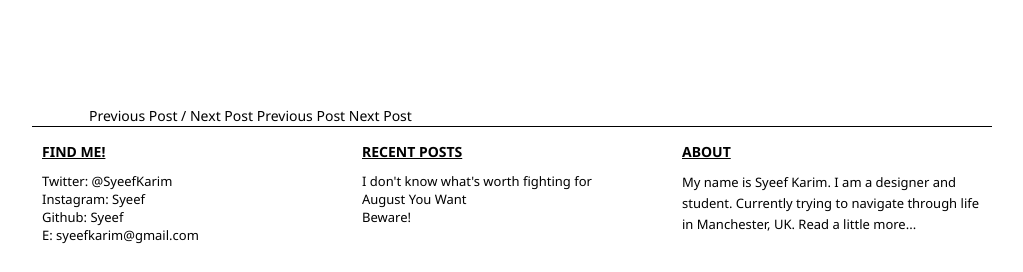
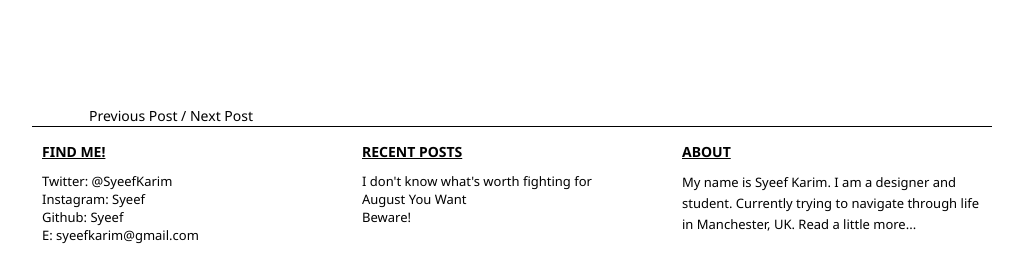
Before and after one commit to syeef/syeefkarim-2016-v0, a Jekyll site: the page built from _posts/2013-08-24-whatever-you-want.md, in a window 1280 px wide. Shown: the part 1045-1317 px from the top of the page, without its empty margins (128-1151 px from the left). Built offline with Jekyll 4.4.1, drawn with Linux system fonts in a browser that asks for light colours; Markdown is read by kramdown in place of the engine named in the settings.

Commit message:
Update to include use of elsif

```diff
--- a/_includes/post_footer.html
+++ b/_includes/post_footer.html
@@ -5,11 +5,9 @@
 			<div id="prev-next">
 				{% if page.previous && if page.next %}
 					<a rel="prev" href="{{ site.url }}{{ page.previous.url }}">Previous Post</a> / <a rel="next" href="{{ site.url }}{{ page.next.url }}">Next Post</a>
-				{% endif %}
-				{% if page.previous %}
+				{% elsif page.previous %}
 					<a rel="prev" href="{{ site.url }}{{ page.previous.url }}">Previous Post</a>
-				{% endif %}
-				{% if page.next %}
+				{% elsif page.next %}
 					<a rel="next" href="{{ site.url }}{{ page.next.url }}">Next Post</a>
 				{% endif %}
 			</div> <!--END OF PREV-NEXT-->
```
Also changed, not shown: 3 other files.
